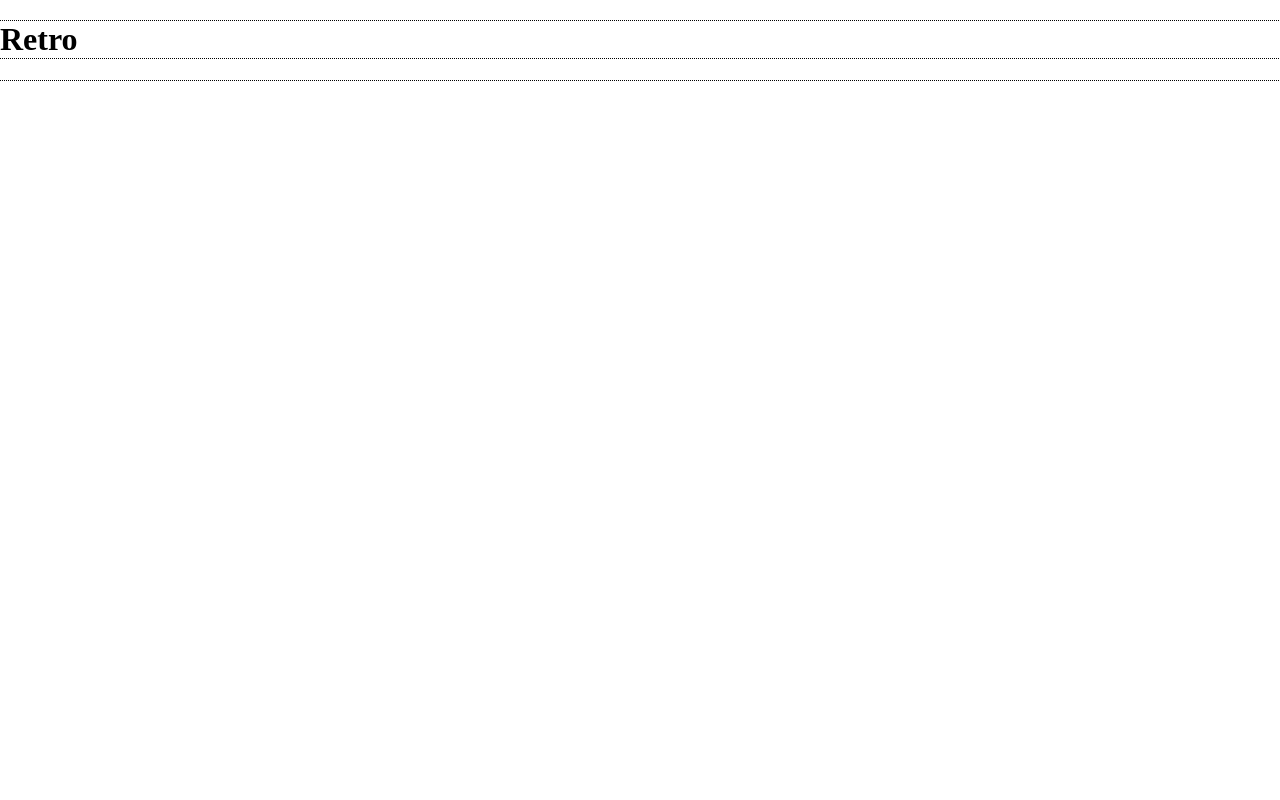
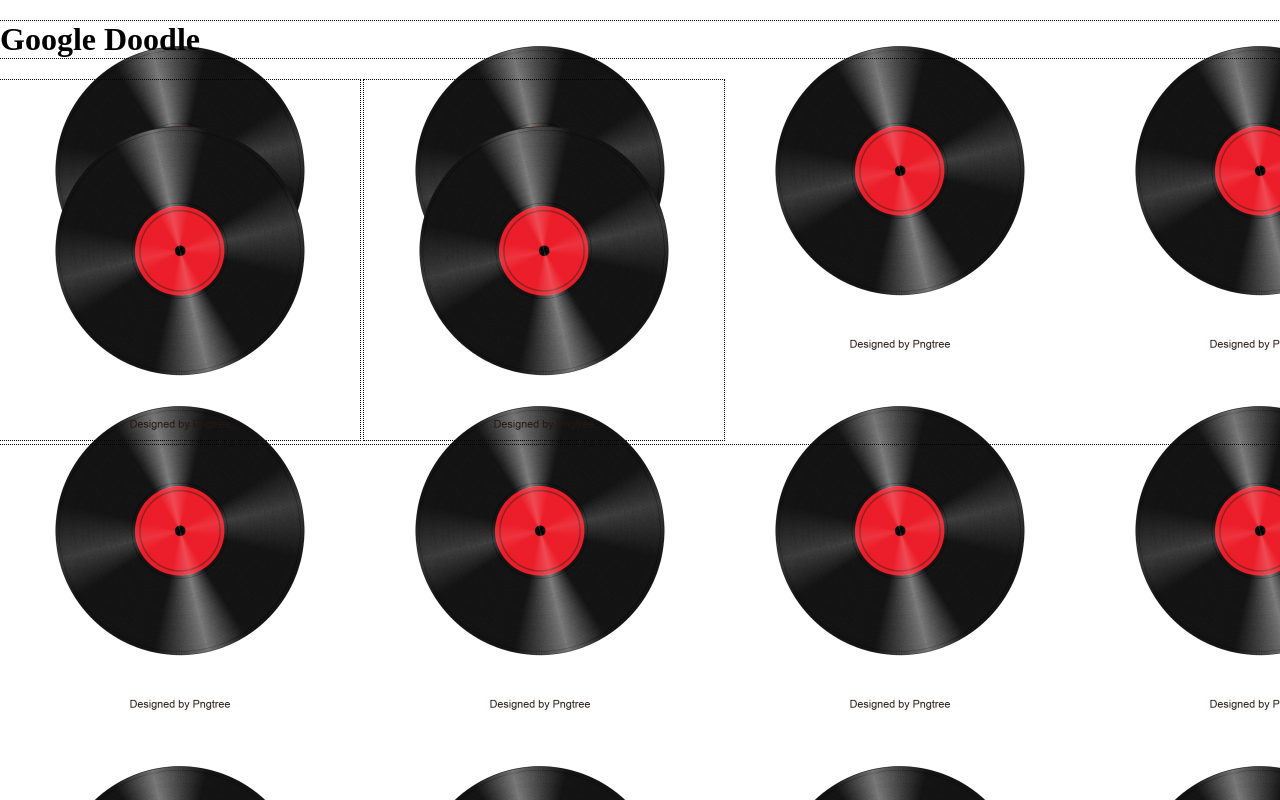
Before and after one commit to meganshermer/google_doodle, a plain HTML site: page index.html in a window 1280 px wide. Drawn offline with nearby package versions, Linux system fonts and the light colour scheme.

Commit message:
background image

```diff
--- a/css/styles.css
+++ b/css/styles.css
@@ -8,3 +8,6 @@
 * {
     outline: 1px dotted black;
 }
+body{
+  background: url('../img/disc.png');
+}
--- a/index.html
+++ b/index.html
@@ -25,8 +25,9 @@
 </head>
 <body>
 
-    <h1>Retro</h1>
-
+    <h1>Google Doodle</h1>
+    <img src="img/disc.png" alt="disc">
+    <img src="img/disc.png" alt="disc">
 
 
     <!-- JS Libraries -->
```
Also changed, not shown: img/disc.png (added), 1 other file.
